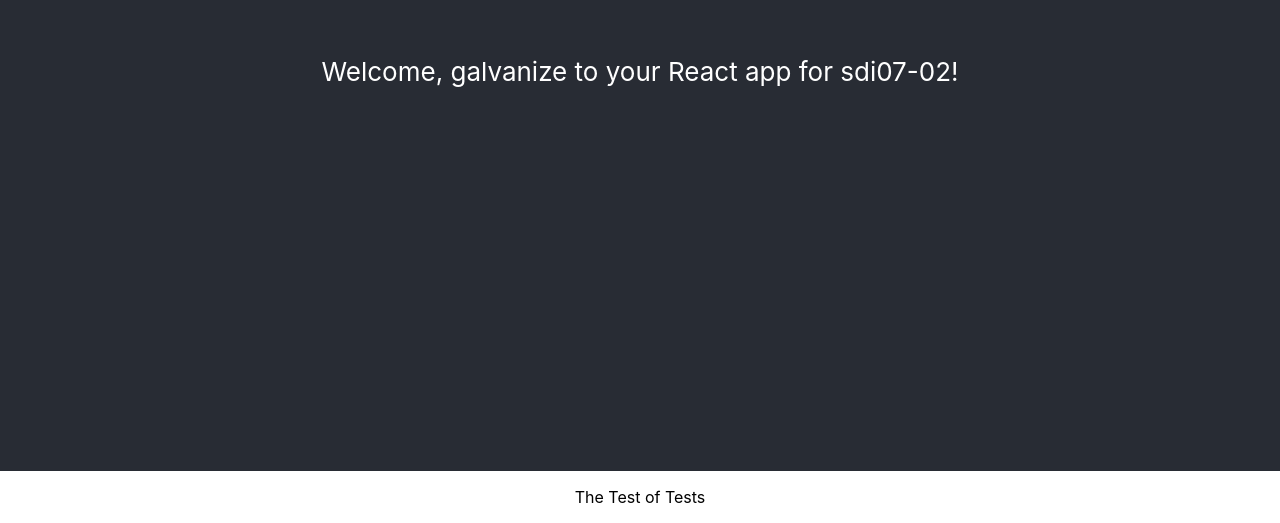
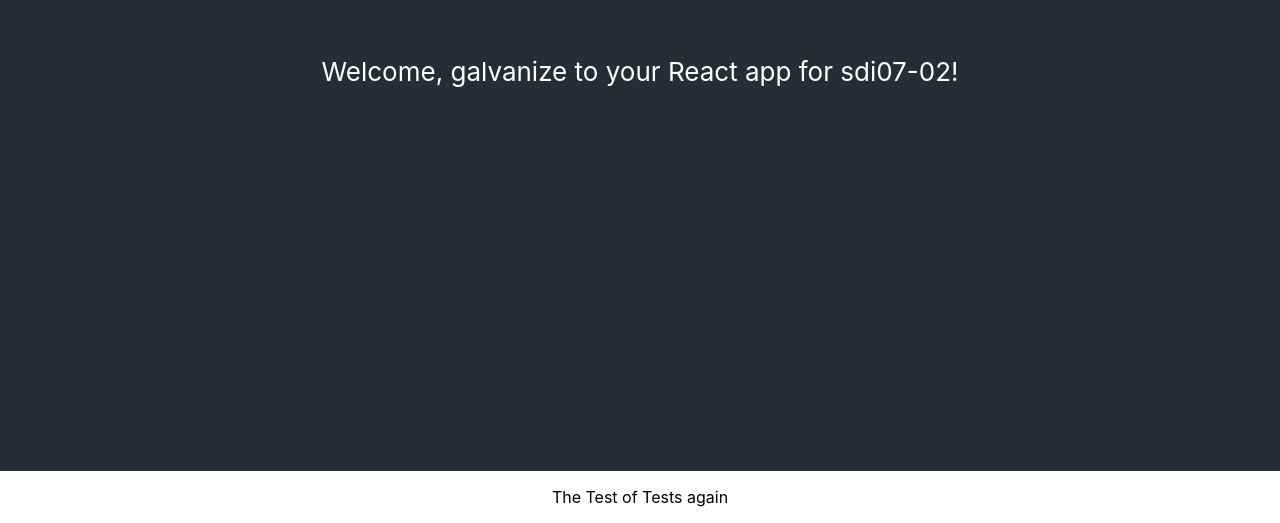
Before and after one commit to aerowolf82/CapstoneLogosUI, a React (Create React App) app: page / in a window 1280 px wide. Shown: the part 329-852 px from the top of the page. Built offline with nearby package versions, Linux system fonts and the light colour scheme.

Commit message:
testing merging

```diff
--- a/src/App.js
+++ b/src/App.js
@@ -7,7 +7,7 @@
       <header className="App-header">
         Welcome, galvanize to your React app for sdi07-02!
       </header>
-      <p>The Test of Tests</p>
+      <p>The Test of Tests again</p>
     </div>
   );
 }
```
